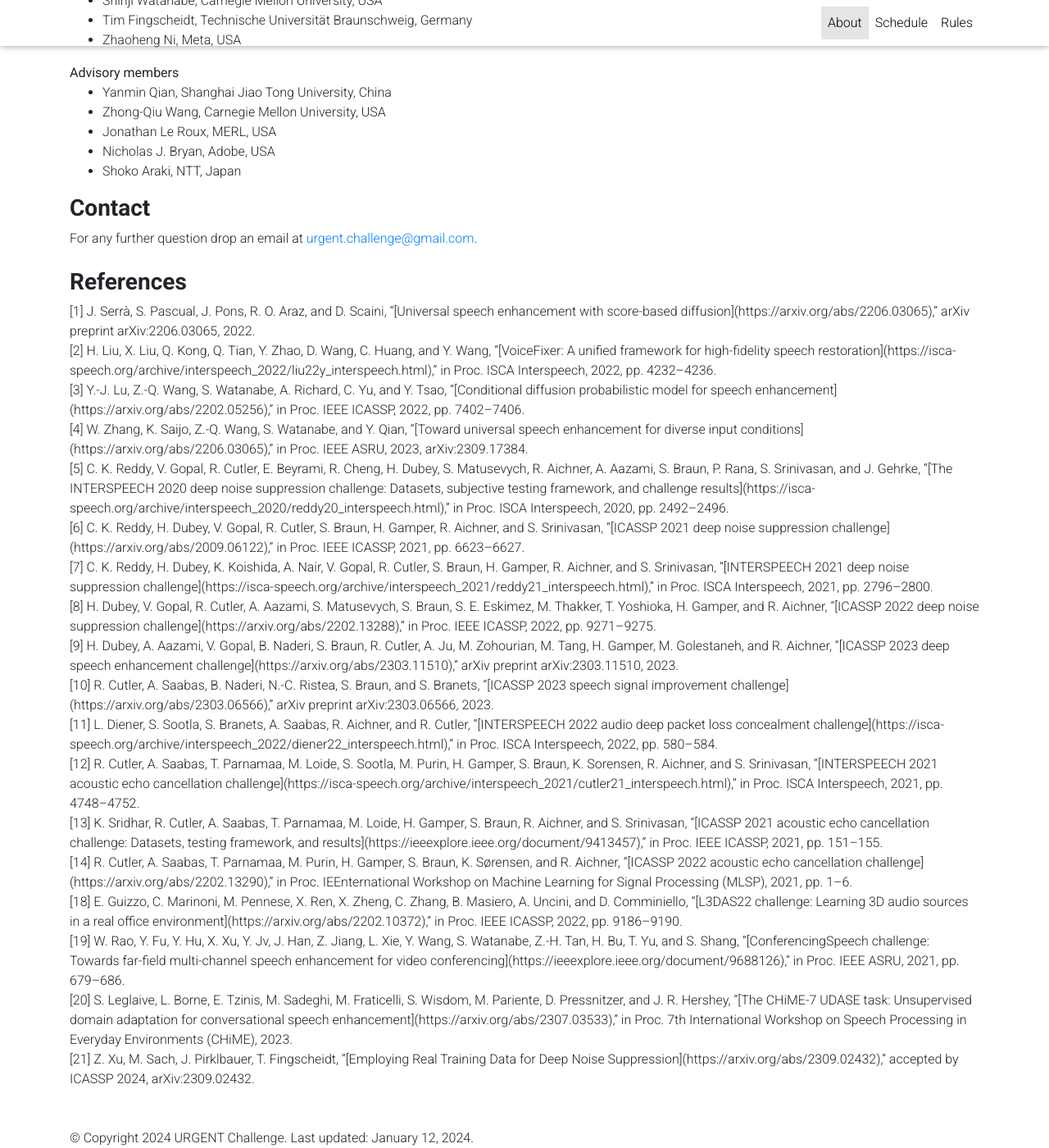
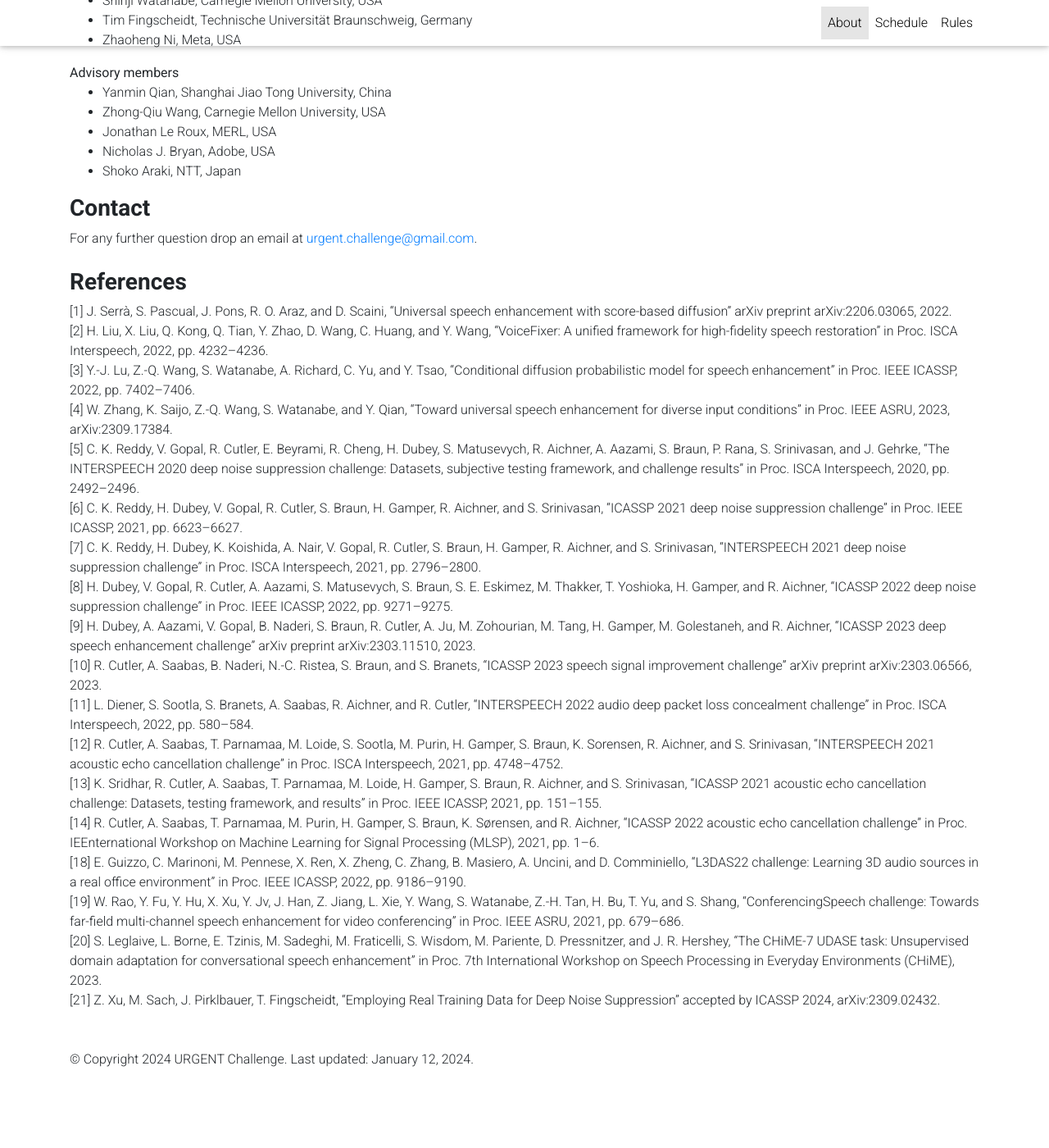
Before and after one commit to urgent-challenge/urgent2024, a Jekyll site: the page built from _pages/about.md, in a window 1280 px wide and 1400 px high, scrolled down 1835 px. Shown: the whole window at 82% size. Built offline with Jekyll 4.4.1, drawn with Linux system fonts in a browser that asks for light colours; comment, search, counter and statistics services are not loaded; a style sheet for code colours, icons or effects is not loaded; after the commit the page ends 3139 px from its top, so only the background shows below that; some of the changed lines change nothing that is shown.

```diff
--- a/_layouts/workshop.html
+++ b/_layouts/workshop.html
@@ -101,41 +101,41 @@
       <br>
       <h3 class="references"><span class="font-weight-bold">References</span></h3>
 
-[1] J. Serrà, S. Pascual, J. Pons, R. O. Araz, and D. Scaini, “[Universal speech enhancement with score-based diffusion](https://arxiv.org/abs/2206.03065),” arXiv preprint arXiv:2206.03065, 2022. <br>
+[1] J. Serrà, S. Pascual, J. Pons, R. O. Araz, and D. Scaini, “Universal speech enhancement with score-based diffusion” arXiv preprint arXiv:2206.03065, 2022. <br>
 
-[2] H. Liu, X. Liu, Q. Kong, Q. Tian, Y. Zhao, D. Wang, C. Huang, and Y. Wang, “[VoiceFixer: A unified framework for high-fidelity speech restoration](https://isca-speech.org/archive/interspeech_2022/liu22y_interspeech.html),” in Proc. ISCA Interspeech, 2022, pp. 4232–4236. <br>
+[2] H. Liu, X. Liu, Q. Kong, Q. Tian, Y. Zhao, D. Wang, C. Huang, and Y. Wang, “VoiceFixer: A unified framework for high-fidelity speech restoration” in Proc. ISCA Interspeech, 2022, pp. 4232–4236. <br>
 
-[3] Y.-J. Lu, Z.-Q. Wang, S. Watanabe, A. Richard, C. Yu, and Y. Tsao, “[Conditional diffusion probabilistic model for speech enhancement](https://arxiv.org/abs/2202.05256),” in Proc. IEEE ICASSP, 2022, pp. 7402–7406. <br>
+[3] Y.-J. Lu, Z.-Q. Wang, S. Watanabe, A. Richard, C. Yu, and Y. Tsao, “Conditional diffusion probabilistic model for speech enhancement” in Proc. IEEE ICASSP, 2022, pp. 7402–7406. <br>
 
-[4] W. Zhang, K. Saijo, Z.-Q. Wang, S. Watanabe, and Y. Qian, “[Toward universal speech enhancement for diverse input conditions](https://arxiv.org/abs/2206.03065),” in Proc. IEEE ASRU, 2023, arXiv:2309.17384. <br>
+[4] W. Zhang, K. Saijo, Z.-Q. Wang, S. Watanabe, and Y. Qian, “Toward universal speech enhancement for diverse input conditions” in Proc. IEEE ASRU, 2023, arXiv:2309.17384. <br>
 
-[5] C. K. Reddy, V. Gopal, R. Cutler, E. Beyrami, R. Cheng, H. Dubey, S. Matusevych, R. Aichner, A. Aazami, S. Braun, P. Rana, S. Srinivasan, and J. Gehrke, “[The INTERSPEECH 2020 deep noise suppression challenge: Datasets, subjective testing framework, and challenge results](https://isca-speech.org/archive/interspeech_2020/reddy20_interspeech.html),” in Proc. ISCA Interspeech, 2020, pp. 2492–2496. <br>
+[5] C. K. Reddy, V. Gopal, R. Cutler, E. Beyrami, R. Cheng, H. Dubey, S. Matusevych, R. Aichner, A. Aazami, S. Braun, P. Rana, S. Srinivasan, and J. Gehrke, “The INTERSPEECH 2020 deep noise suppression challenge: Datasets, subjective testing framework, and challenge results” in Proc. ISCA Interspeech, 2020, pp. 2492–2496. <br>
 
-[6] C. K. Reddy, H. Dubey, V. Gopal, R. Cutler, S. Braun, H. Gamper, R. Aichner, and S. Srinivasan, “[ICASSP 2021 deep noise suppression challenge](https://arxiv.org/abs/2009.06122),” in Proc. IEEE ICASSP, 2021, pp. 6623–6627. <br>
+[6] C. K. Reddy, H. Dubey, V. Gopal, R. Cutler, S. Braun, H. Gamper, R. Aichner, and S. Srinivasan, “ICASSP 2021 deep noise suppression challenge” in Proc. IEEE ICASSP, 2021, pp. 6623–6627. <br>
 
-[7] C. K. Reddy, H. Dubey, K. Koishida, A. Nair, V. Gopal, R. Cutler, S. Braun, H. Gamper, R. Aichner, and S. Srinivasan, “[INTERSPEECH 2021 deep noise suppression challenge](https://isca-speech.org/archive/interspeech_2021/reddy21_interspeech.html),” in Proc. ISCA Interspeech, 2021, pp. 2796–2800. <br>
+[7] C. K. Reddy, H. Dubey, K. Koishida, A. Nair, V. Gopal, R. Cutler, S. Braun, H. Gamper, R. Aichner, and S. Srinivasan, “INTERSPEECH 2021 deep noise suppression challenge” in Proc. ISCA Interspeech, 2021, pp. 2796–2800. <br>
 
-[8] H. Dubey, V. Gopal, R. Cutler, A. Aazami, S. Matusevych, S. Braun, S. E. Eskimez, M. Thakker, T. Yoshioka, H. Gamper, and R. Aichner, “[ICASSP 2022 deep noise suppression challenge](https://arxiv.org/abs/2202.13288),” in Proc. IEEE ICASSP, 2022, pp. 9271–9275. <br>
+[8] H. Dubey, V. Gopal, R. Cutler, A. Aazami, S. Matusevych, S. Braun, S. E. Eskimez, M. Thakker, T. Yoshioka, H. Gamper, and R. Aichner, “ICASSP 2022 deep noise suppression challenge” in Proc. IEEE ICASSP, 2022, pp. 9271–9275. <br>
 
-[9] H. Dubey, A. Aazami, V. Gopal, B. Naderi, S. Braun, R. Cutler, A. Ju, M. Zohourian, M. Tang, H. Gamper, M. Golestaneh, and R. Aichner, “[ICASSP 2023 deep speech enhancement challenge](https://arxiv.org/abs/2303.11510),” arXiv preprint arXiv:2303.11510, 2023. <br>
+[9] H. Dubey, A. Aazami, V. Gopal, B. Naderi, S. Braun, R. Cutler, A. Ju, M. Zohourian, M. Tang, H. Gamper, M. Golestaneh, and R. Aichner, “ICASSP 2023 deep speech enhancement challenge” arXiv preprint arXiv:2303.11510, 2023. <br>
 
-[10] R. Cutler, A. Saabas, B. Naderi, N.-C. Ristea, S. Braun, and S. Branets, “[ICASSP 2023 speech signal improvement challenge](https://arxiv.org/abs/2303.06566),” arXiv preprint arXiv:2303.06566, 2023. <br>
+[10] R. Cutler, A. Saabas, B. Naderi, N.-C. Ristea, S. Braun, and S. Branets, “ICASSP 2023 speech signal improvement challenge” arXiv preprint arXiv:2303.06566, 2023. <br>
 
-[11] L. Diener, S. Sootla, S. Branets, A. Saabas, R. Aichner, and R. Cutler, “[INTERSPEECH 2022 audio deep packet loss concealment challenge](https://isca-speech.org/archive/interspeech_2022/diener22_interspeech.html),” in Proc. ISCA Interspeech, 2022, pp. 580–584. <br>
+[11] L. Diener, S. Sootla, S. Branets, A. Saabas, R. Aichner, and R. Cutler, “INTERSPEECH 2022 audio deep packet loss concealment challenge” in Proc. ISCA Interspeech, 2022, pp. 580–584. <br>
 
-[12]  R. Cutler, A. Saabas, T. Parnamaa, M. Loide, S. Sootla, M. Purin, H. Gamper, S. Braun, K. Sorensen, R. Aichner, and S. Srinivasan, “[INTERSPEECH 2021 acoustic echo cancellation challenge](https://isca-speech.org/archive/interspeech_2021/cutler21_interspeech.html),” in Proc. ISCA Interspeech, 2021, pp. 4748–4752. <br>
+[12]  R. Cutler, A. Saabas, T. Parnamaa, M. Loide, S. Sootla, M. Purin, H. Gamper, S. Braun, K. Sorensen, R. Aichner, and S. Srinivasan, “INTERSPEECH 2021 acoustic echo cancellation challenge” in Proc. ISCA Interspeech, 2021, pp. 4748–4752. <br>
 
-[13] K. Sridhar, R. Cutler, A. Saabas, T. Parnamaa, M. Loide, H. Gamper, S. Braun, R. Aichner, and S. Srinivasan, “[ICASSP 2021 acoustic echo cancellation challenge: Datasets, testing framework, and results](https://ieeexplore.ieee.org/document/9413457),” in Proc. IEEE ICASSP, 2021, pp. 151–155. <br>
+[13] K. Sridhar, R. Cutler, A. Saabas, T. Parnamaa, M. Loide, H. Gamper, S. Braun, R. Aichner, and S. Srinivasan, “ICASSP 2021 acoustic echo cancellation challenge: Datasets, testing framework, and results” in Proc. IEEE ICASSP, 2021, pp. 151–155. <br>
 
-[14] R. Cutler, A. Saabas, T. Parnamaa, M. Purin, H. Gamper, S. Braun, K. Sørensen, and R. Aichner, “[ICASSP 2022 acoustic echo cancellation challenge](https://arxiv.org/abs/2202.13290),” in Proc. IEEnternational Workshop on Machine Learning for Signal Processing (MLSP), 2021, pp. 1–6. <br>
+[14] R. Cutler, A. Saabas, T. Parnamaa, M. Purin, H. Gamper, S. Braun, K. Sørensen, and R. Aichner, “ICASSP 2022 acoustic echo cancellation challenge” in Proc. IEEnternational Workshop on Machine Learning for Signal Processing (MLSP), 2021, pp. 1–6. <br>
 
-[18] E. Guizzo, C. Marinoni, M. Pennese, X. Ren, X. Zheng, C. Zhang, B. Masiero, A. Uncini, and D. Comminiello, “[L3DAS22 challenge: Learning 3D audio sources in a real office environment](https://arxiv.org/abs/2202.10372),” in Proc. IEEE ICASSP, 2022, pp. 9186–9190. <br>
+[18] E. Guizzo, C. Marinoni, M. Pennese, X. Ren, X. Zheng, C. Zhang, B. Masiero, A. Uncini, and D. Comminiello, “L3DAS22 challenge: Learning 3D audio sources in a real office environment” in Proc. IEEE ICASSP, 2022, pp. 9186–9190. <br>
 
-[19] W. Rao, Y. Fu, Y. Hu, X. Xu, Y. Jv, J. Han, Z. Jiang, L. Xie, Y. Wang, S. Watanabe, Z.-H. Tan, H. Bu, T. Yu, and S. Shang, “[ConferencingSpeech challenge: Towards far-field multi-channel speech enhancement for video conferencing](https://ieeexplore.ieee.org/document/9688126),” in Proc. IEEE ASRU, 2021, pp. 679–686. <br>
+[19] W. Rao, Y. Fu, Y. Hu, X. Xu, Y. Jv, J. Han, Z. Jiang, L. Xie, Y. Wang, S. Watanabe, Z.-H. Tan, H. Bu, T. Yu, and S. Shang, “ConferencingSpeech challenge: Towards far-field multi-channel speech enhancement for video conferencing” in Proc. IEEE ASRU, 2021, pp. 679–686. <br>
 
-[20] S. Leglaive, L. Borne, E. Tzinis, M. Sadeghi, M. Fraticelli, S. Wisdom, M. Pariente, D. Pressnitzer, and J. R. Hershey, “[The CHiME-7 UDASE task: Unsupervised domain adaptation for conversational speech enhancement](https://arxiv.org/abs/2307.03533),” in Proc. 7th International Workshop on Speech Processing in Everyday Environments (CHiME), 2023. <br>
+[20] S. Leglaive, L. Borne, E. Tzinis, M. Sadeghi, M. Fraticelli, S. Wisdom, M. Pariente, D. Pressnitzer, and J. R. Hershey, “The CHiME-7 UDASE task: Unsupervised domain adaptation for conversational speech enhancement” in Proc. 7th International Workshop on Speech Processing in Everyday Environments (CHiME), 2023. <br>
 
-[21] Z. Xu, M. Sach, J. Pirklbauer, T. Fingscheidt, “[Employing Real Training Data for Deep Noise Suppression](https://arxiv.org/abs/2309.02432),” accepted by ICASSP 2024, arXiv:2309.02432. <br>
+[21] Z. Xu, M. Sach, J. Pirklbauer, T. Fingscheidt, “Employing Real Training Data for Deep Noise Suppression” accepted by ICASSP 2024, arXiv:2309.02432. <br>
 
   </article>
 
```
